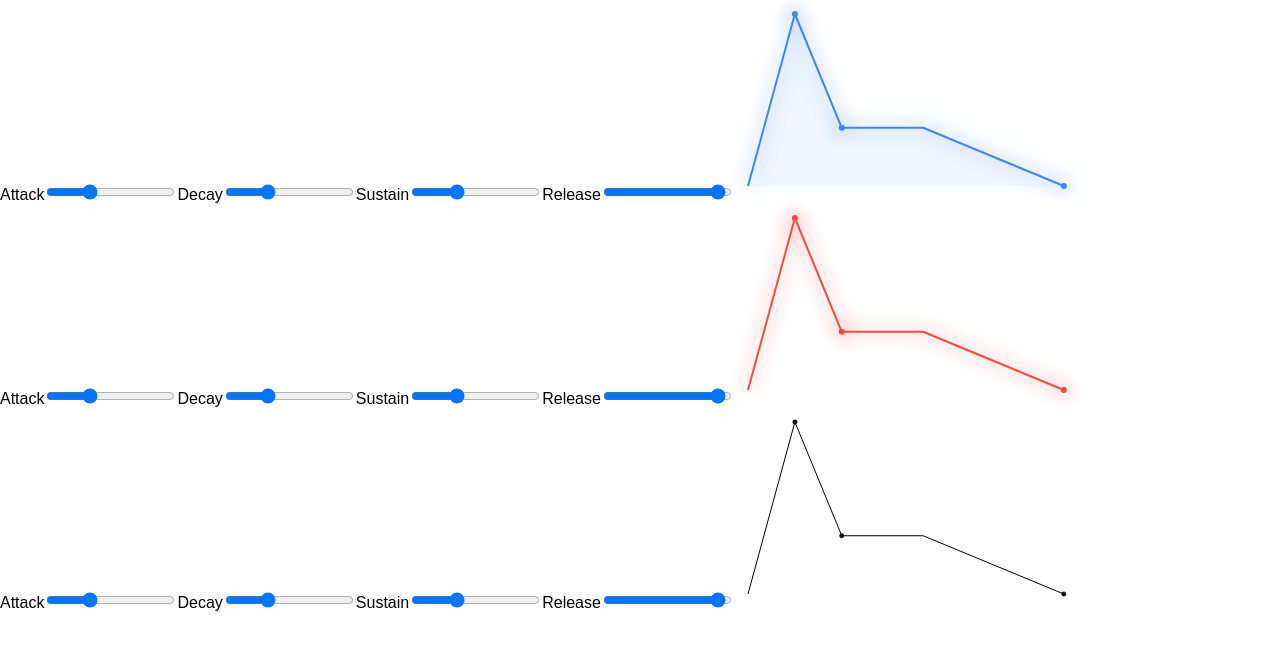
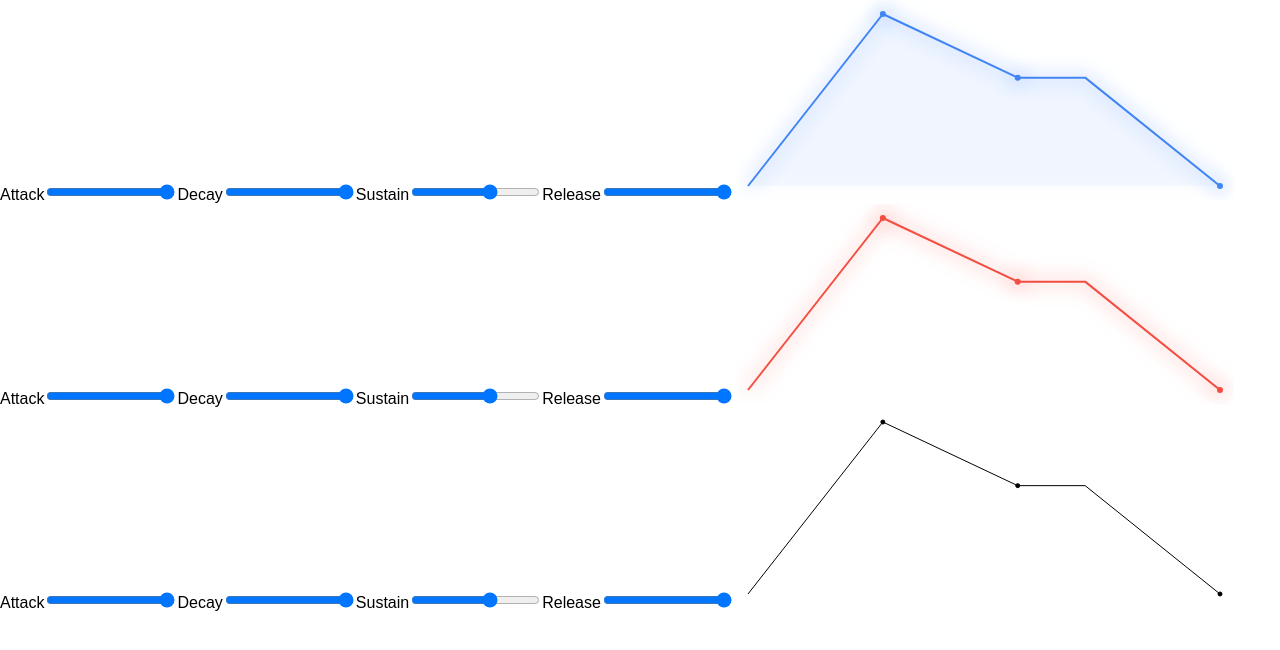
Before and after one commit to dlevs/fm-synth, a React (Create React App) app: page / in a window 1280 px wide. Shown: the top 650 px of the page. Built offline with nearby package versions, Linux system fonts and the light colour scheme.

Commit message:
Small refactor, and fix wrong width of ADSR points

```diff
--- a/src/App.js
+++ b/src/App.js
@@ -28,10 +28,10 @@ const createAdsrStyle = (color) => (ctx, { step, isActive }) => {
 class App extends Component {
   state = {
     adsrParams: {
-      attack: 40,
-      decay: 40,
-      sustain: 43,
-      release: 120,
+      attack: 127,
+      decay: 127,
+      sustain: 80,
+      release: 127,
     },
   }
 
--- a/src/components/InputADSR.js
+++ b/src/components/InputADSR.js
@@ -1,8 +1,10 @@
 import React, { Component, Fragment } from 'react';
 import classnames from 'classnames';
 import sumBy from 'lodash/sumBy';
+import upperFirst from 'lodash/upperFirst';
 import { css } from 'emotion';
 import { findClosestIndex } from 'find-closest';
+import { clearCanvas, drawCircle } from '../lib/canvasUtils';
 
 const POINT_RADIUS = 2;
 const POINT_RADIUS_ACTIVE = 4;
@@ -17,41 +19,42 @@ const calculateSustainY = ({ canvas, sustain }) => {
   const heightStep = (canvas.height - (2 * RADIUS_WITH_BLUR)) / INPUT_MAX;
   return canvas.height - (sustain * heightStep) - RADIUS_WITH_BLUR;
 }
+const calculateBottomY = ({ canvas }) => canvas.height - RADIUS_WITH_BLUR;
 const calculateXForParam = ({ canvas, value, i }) => {
   return (value / INPUT_MAX) * getPointRangeX(canvas, i);
 }
+const calculateMaxXForParam =  args => calculateXForParam({...args, value: INPUT_MAX});
 const getOffsetCanvasWidth = (canvas) => {
   return canvas.width - (2 * RADIUS_WITH_BLUR)
 }
 // TODO: These are grim. Tidy.
 const getPointRangeX = (canvas, i) => {
-  return ((params[i].width / paramWidthTotal) * getOffsetCanvasWidth(canvas)) + RADIUS_WITH_BLUR;
+  return (params[i].width / paramWidthTotal) * getOffsetCanvasWidth(canvas);
 }
 
-// TODO: consistent ordering of properties
+// TODO: Rename
 const params = [
   {
+    name: 'start',
+    hasControls: false,
+    editable: false,
+    width: 0,
+    calculateX: () => RADIUS_WITH_BLUR,
+    calculateY: calculateBottomY,
+  },
+  {
     name: 'attack',
-    label: 'Attack',
-    calculateX: args => calculateXForParam(args) + RADIUS_WITH_BLUR,
     calculateY: () => RADIUS_WITH_BLUR,
-    width: 1,
-    editable: true
   },
   {
     name: 'decay',
-    label: 'Decay',
     mapY: 'sustain',
-    calculateX: calculateXForParam,
     calculateY: calculateSustainY,
-    width: 1,
-    editable: true
   },
   {
     name: 'sustain',
-    label: 'Sustain',
     mapY: 'sustain',
-    calculateX: args => calculateXForParam({...args, value: INPUT_MAX}),
+    calculateX: calculateMaxXForParam,
     calculateY: calculateSustainY,
     mapX: null,
     width: 0.5,
@@ -59,11 +62,7 @@ const params = [
   },
   {
     name: 'release',
-    label: 'Release',
-    calculateX: calculateXForParam,
-    calculateY: ({ canvas }) => canvas.height - RADIUS_WITH_BLUR,
-    width: 1,
-    editable: true
+    calculateY: calculateBottomY,
   },
 ].map((param, index, array) => {
   const mapX = param.mapX || param.name;
@@ -71,10 +70,16 @@ const params = [
   const mapYIndex = array.findIndex(({ name }) => name === param.mapY);
 
   return {
-    ...param,
+    label: upperFirst(param.name),
     mapX,
     mapXIndex,
-    mapYIndex: mapYIndex !== -1 ? mapYIndex : null
+    mapYIndex: mapYIndex !== -1 ? mapYIndex : null,
+    calculateX: calculateXForParam,
+    width: 1,
+    editable: true,
+    // TODO: Be consistent with the property naming
+    hasControls: true,
+    ...param
   }
 });
 const paramWidthTotal = sumBy(params, 'width');
@@ -86,17 +91,7 @@ const adsrCanvasGrabbing = css`
   cursor: grabbing;
 `;
 
-const clearCanvas = (ctx) => {
-  const { canvas } = ctx;
 
-  ctx.clearRect(0, 0, canvas.width, canvas.height)
-}
-const drawCircle = (ctx, x, y, radius) => {
-  ctx.beginPath();
-  ctx.arc(x, y, radius, 0, 2 * Math.PI, false);
-  ctx.fill();
-  ctx.stroke();
-}
 
 const getRelativeMouseCoordinates = (event) => {
   const bounds = event.target.getBoundingClientRect();
@@ -171,13 +166,10 @@ export default class InputADSR extends Component {
   }
 
   updateCanvas = (props, state) => {
-    console.log(props)
     const { ctx, canvas } = this;
     const { activePointIndex } = state;
     // TODO: extract to another fn
-    const points = [
-      [RADIUS_WITH_BLUR, canvas.height - RADIUS_WITH_BLUR]
-    ].concat(this.getCurrentCoordinates(props));
+    const points = this.getCurrentCoordinates(props);
 
     clearCanvas(ctx);
     ctx.lineJoin  = 'bevel';
@@ -195,12 +187,12 @@ export default class InputADSR extends Component {
 
     this.applyUserCanvasContext(props, state, 'pre-draw-points');
     points.forEach(([x, y], i) => {
-      const param = params[i - 1];
+      const param = params[i];
       if (!param || !param.editable) {
         return;
       }
 
-      const radius = i - 1 === activePointIndex
+      const radius = i === activePointIndex
         ? POINT_RADIUS_ACTIVE
         : POINT_RADIUS;
 
@@ -252,7 +244,9 @@ export default class InputADSR extends Component {
     const { activePointIndex } = this.state;
 
     if (typeof activePointIndex === 'number') {
-      const { mapX, mapY, mapXIndex, mapYIndex } = params[activePointIndex];
+      const { mapX, mapY, mapXIndex, mapYIndex, editable } = params[activePointIndex];
+
+      if (editable) {
         let xMidiValue;
         let yMidiValue;
 
@@ -260,6 +254,7 @@ export default class InputADSR extends Component {
         {
           const range = getPointRangeX(this.canvas, activePointIndex);
           const offset = this.getPointOffsetX(activePointIndex);
+
           const multiplier = (x - offset) / range;
           // TODO: Util method for this range limiting:
           xMidiValue = Math.max(
@@ -297,6 +292,7 @@ export default class InputADSR extends Component {
         }
       }
     }
+  }
 
   // TODO: yuck
   getPointIndexMap() {
@@ -324,7 +320,7 @@ export default class InputADSR extends Component {
     event.preventDefault();
     this.setState({ isMouseDown: true });
 
-    if (point) {
+    if (point && point.inputElement) {
       point.inputElement.focus();
     } else if (this.state.focusedInput) {
       this.state.focusedInput.blur();
@@ -365,7 +361,9 @@ export default class InputADSR extends Component {
         onMouseEnter={this.onMouseEnter}
         onMouseLeave={this.onMouseLeave}
       >
-        {params.map(({ label, name }) => (
+        {params
+          .filter(({ hasControls }) => hasControls)
+          .map(({ label, name }) => (
             <ADSRInputField
               id={`adsr-${name}-${this.id}`}
               label={label}
--- /dev/null
+++ b/src/lib/canvasUtils.js
@@ -0,0 +1,12 @@
+export const clearCanvas = (ctx) => {
+  const { canvas } = ctx;
+
+  ctx.clearRect(0, 0, canvas.width, canvas.height)
+}
+
+export const drawCircle = (ctx, x, y, radius) => {
+  ctx.beginPath();
+  ctx.arc(x, y, radius, 0, 2 * Math.PI, false);
+  ctx.fill();
+  ctx.stroke();
+}
```
Lines whose indentation alone changed are shown as unchanged.
